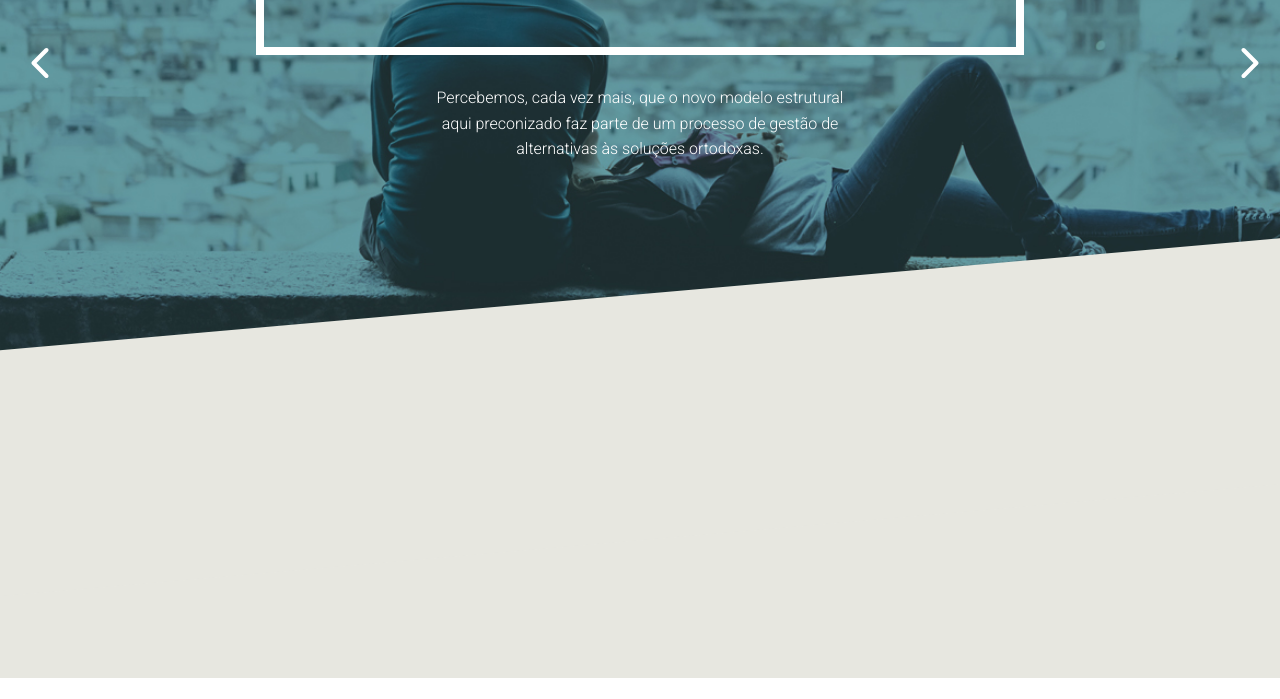
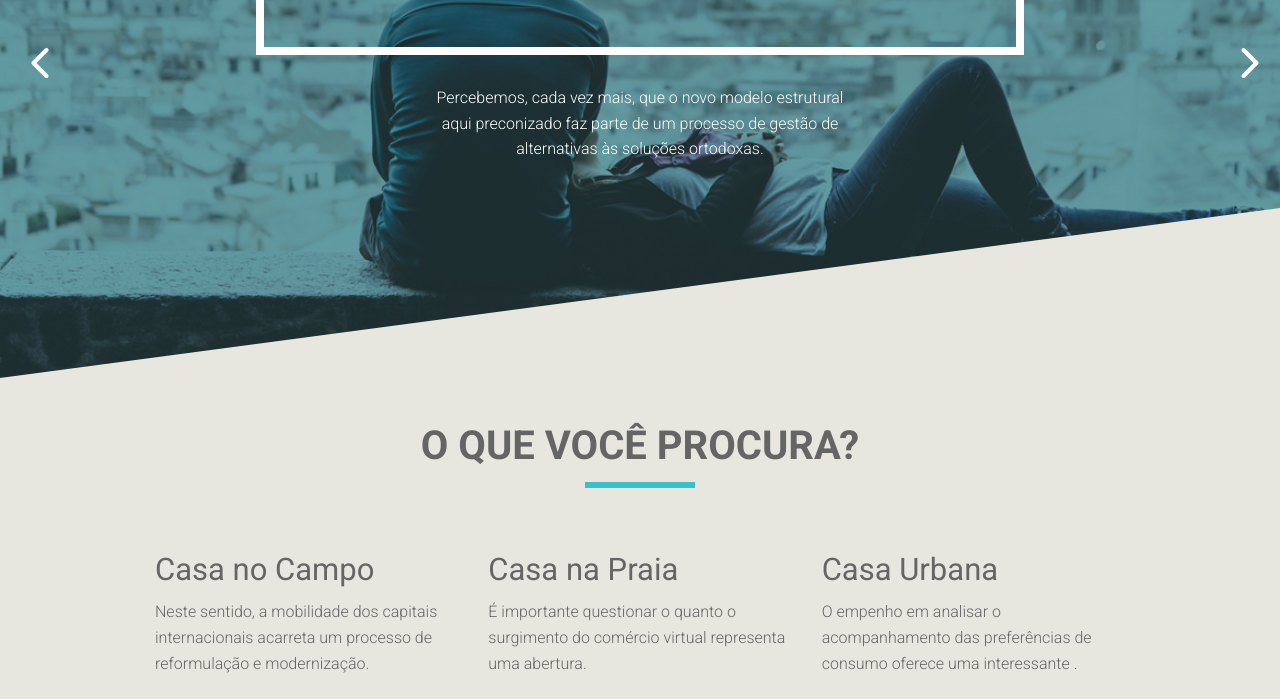
Before and after one commit to dbasilioesp/travel, a website: page index.html in a window 1280 px wide. Shown: the part 402-1101 px from the top of the page. Drawn offline with nearby package versions, Linux system fonts and the light colour scheme; files that its build step writes are made by us from their sources.

Commit message:
Created section roof and necktie.

```diff
--- a/index.html
+++ b/index.html
@@ -174,6 +174,7 @@
         <!-- Main -->
         <div class="main">
 
+            <!-- Slide Section -->
             <section class="slider-section">
                 <div class="slick-banner">
                     <div class="slick-item slick-item--banner1">
@@ -197,11 +198,35 @@
                 </div>
             </section>
 
-            <section class="offers-section"></section>
+            <!-- Offers Section -->
+            <section class="section section-roof offers-section">
+                <h2 class="section-title necktie">O que você procura?</h2>
 
-            <section class="acomodations-section"></section>
+                <div class="row">
+                    <div class="large-4 columns">
+                        <h3>Casa no Campo</h3>
+                        <p>Neste sentido, a mobilidade dos capitais internacionais acarreta um processo de reformulação e modernização.</p>
+                    </div>
+                    <div class="large-4 columns">
+                        <h3>Casa na Praia</h3>
+                        <p>É importante questionar o quanto o surgimento do comércio virtual representa uma abertura.</p>
+                    </div>
+                    <div class="large-4 columns">
+                        <h3>Casa Urbana</h3>
+                        <p>O empenho em analisar o acompanhamento das preferências de consumo oferece uma interessante .</p>
+                    </div>
+                </div>
+            </section>
 
-            <section class="contact-section"></section>
+            <!-- Acomodation Section -->
+            <section class="acomodations-section">
+
+            </section>
+
+            <!-- Contact Section -->
+            <section class="contact-section">
+
+            </section>
 
         </div>
 
--- a/sass/_base.scss
+++ b/sass/_base.scss
@@ -3,6 +3,7 @@ body {
   font-family: 'Roboto', sans-serif;
   font-size: 16px;
   font-weight: 300;
+  color: $doveGray;
 }
 
 h1,
@@ -28,3 +29,55 @@ h6 {
 .main {
   background: $cararra;
 }
+
+.section {
+  padding-top: 35px;
+}
+
+.section-title {
+  font-size: 40px;
+  text-transform: uppercase;
+  text-align: center;
+  font-weight: bold;
+  margin-bottom: 60px;
+}
+
+.section-roof {
+  @supports (clip-path: polygon(100% 35%, 0% 100%, 100% 100%)) {
+    position: relative;
+    z-index: 1;
+
+    &::before {
+      content: "";
+      display: block;
+      margin-top: -205px;
+      margin-bottom: 40px;
+      height: 170px;
+      background: $cararra;
+      width: 100%;
+      z-index: -1;
+      clip-path: polygon(100% 0%, 0% 100%, 100% 100%);
+
+      @media only screen and (max-width: $break-max-large) {
+        clip-path: polygon(100% 5%, 0% 100%, 100% 100%);
+      }
+
+      @media only screen and (max-width: $break-max-medium) {
+        clip-path: polygon(100% 45%, 0% 100%, 100% 100%);
+      }
+    }
+  }
+}
+
+.necktie {
+  position: relative;
+
+  &::after {
+    content: "";
+    width: 110px;
+    height: 6px;
+    background: $pelorous;
+    display: block;
+    margin: 8px auto 0;
+  }
+}
--- a/sass/_page-home.scss
+++ b/sass/_page-home.scss
@@ -2,16 +2,6 @@
 .slider-section {
 
   .slick-banner {
-    &::after {
-      content: "";
-      display: block;
-      position: absolute;
-      bottom: -145px;
-      height: 245px;
-      background: $cararra;
-      width: 130%;
-      transform: rotate(-5deg) translateX(-10%);
-    }
 
     .slick-item--banner1 {
       background-image: url("../images/layout/banner1.jpg");
@@ -58,5 +48,5 @@
 }
 
 .offers-section {
-  height: 300px;
+  padding-bottom: 120px;
 }
```
